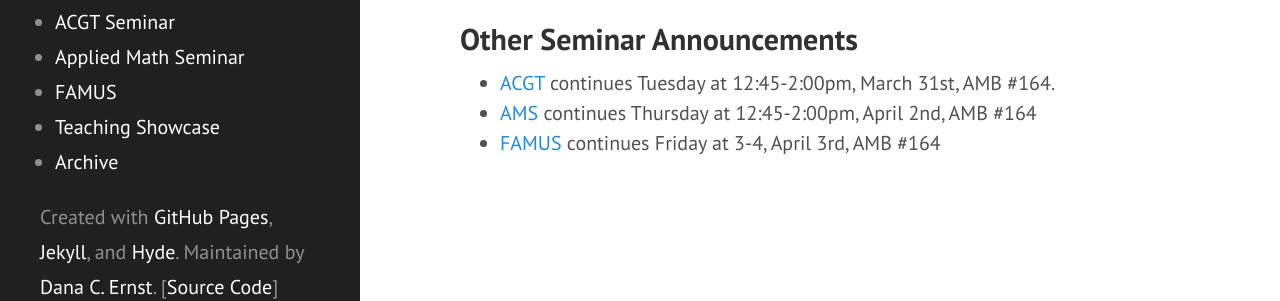
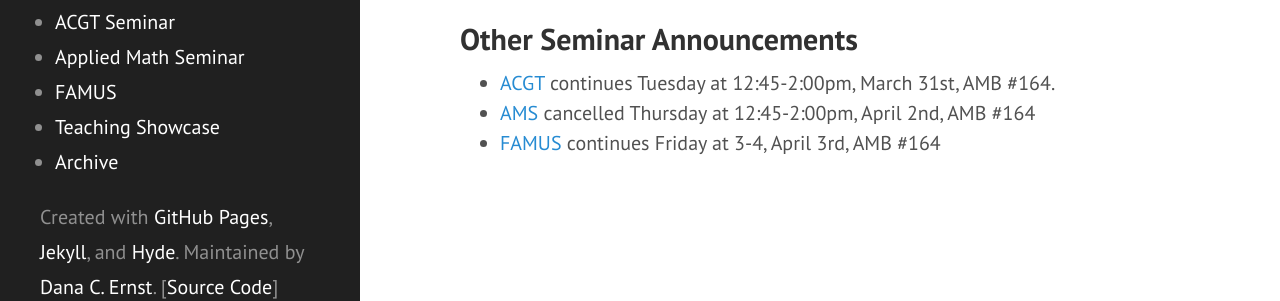
Before and after one commit to NAUMathStat/seminars, a Jekyll site: the page built from _posts/2015-03-30-week-11.md, in a window 1280 px wide. Shown: the part 500-801 px from the top of the page. Built offline with Jekyll 4.4.1, drawn with Linux system fonts in a browser that asks for light colours; Markdown is read by kramdown in place of the engine named in the settings.

Commit message:
ams cancelled

```diff
--- a/_posts/2015-03-30-week-11.md
+++ b/_posts/2015-03-30-week-11.md
@@ -13,5 +13,5 @@ discussion of teaching methods, philosophy, etc.
 ## Other Seminar Announcements ##
 
 - [ACGT](acgtSpring2015) continues Tuesday at 12:45-2:00pm, March 31st, AMB #164.
-- [AMS](amsSpring2015) continues Thursday at 12:45-2:00pm, April 2nd, AMB #164
+- [AMS](amsSpring2015) cancelled Thursday at 12:45-2:00pm, April 2nd, AMB #164
 - [FAMUS](famusSpring2015) continues Friday at 3-4, April 3rd, AMB #164
```
